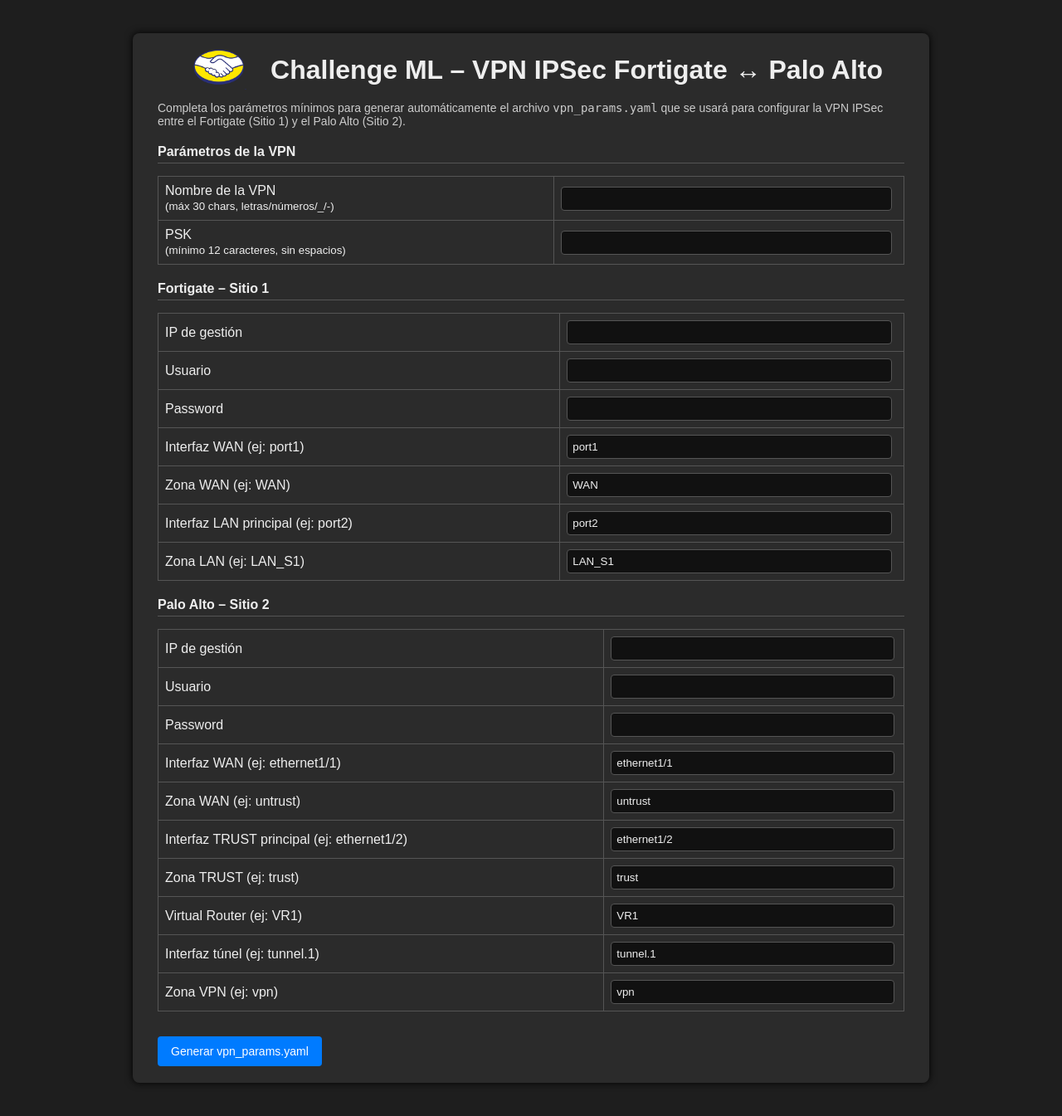
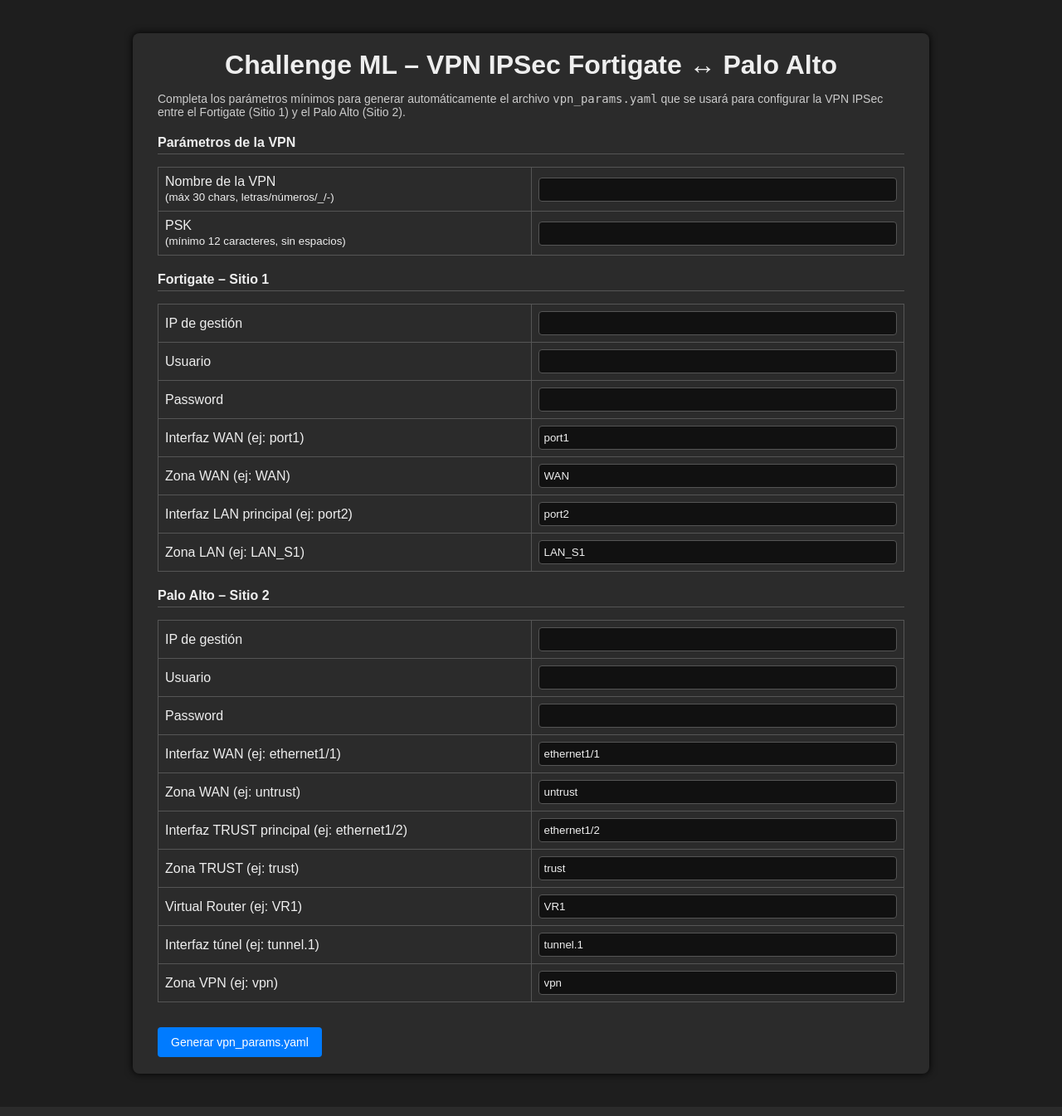
Before and after one commit to sr-emm/ESR-CHALLENGEML-FASE2, a Flask app: page / in a window 1280 px wide. Shown: the whole page at 83% size. Run offline with Flask 3, Linux system fonts and the light colour scheme.

Commit message:
Mejoras en el template

```diff
--- a/templates/form.html
+++ b/templates/form.html
@@ -4,7 +4,6 @@
   <meta charset="utf-8">
   <title>Challenge ML – VPN IPSec</title>
 
-  <!-- Estilos tomados del index del challenge, adaptados al formulario de VPN -->
   <style>
     body {
       font-family: Arial, sans-serif;
@@ -20,7 +19,6 @@
       box-shadow: 0 0 10px #000;
     }
 
-    /* Cabecera: logo + título centrados */
     .header {
       display: flex;
       align-items: center;
@@ -40,23 +38,32 @@
       color: #ccc;
     }
 
-    /* Tablas para alinear etiquetas y campos */
     table {
       width: 100%;
       border-collapse: collapse;
       margin-top: 15px;
+      table-layout: fixed;          /* fuerza mismas proporciones en todas las filas */
     }
     th, td {
       border: 1px solid #555;
       padding: 8px;
       text-align: left;
+      vertical-align: middle;
     }
     th {
       background: #444;
       text-align: center;
     }
 
-    /* Inputs / selects con look oscuro */
+    /* 1ª columna = 50%, 2ª columna = 50% en TODAS las tablas */
+    table td:first-child {
+      width: 50%;
+    }
+    table td:last-child {
+      width: 50%;
+    }
+
+    /* INPUTS: ocupan todo el ancho de su celda (que ya es el 50% de la tabla) */
     input[type="number"],
     input[type="text"],
     input[type="password"],
@@ -66,14 +73,12 @@
       border: 1px solid #555;
       background: #111;
       color: #eee;
-    }
-    input[type="number"],
-    input[type="text"],
-    input[type="password"] {
-      width: 95%;
+      box-sizing: border-box;
+      width: 100%;         /* 100% de la celda, la celda es la mitad del recuadro */
+      display: block;
+      margin: 0;
     }
 
-    /* Botones principales */
     .btn {
       margin-top: 15px;
       padding: 10px 16px;
@@ -87,14 +92,6 @@
     .btn:hover {
       background: #0069d9;
     }
-    .btn-secondary {
-      background: #6c757d;
-    }
-    .btn-secondary:hover {
-      background: #5a6268;
-    }
-
-    /* Grupos de botones en fila, con wrap para pantallas angostas */
     .btn-group {
       margin-top: 15px;
       display: flex;
@@ -102,7 +99,6 @@
       flex-wrap: wrap;
     }
 
-    /* Mensajes de error / éxito */
     .alert-error {
       background: #661515;
       color: #ffd0d0;
@@ -118,7 +114,6 @@
       margin-top: 15px;
     }
 
-    /* Panel de resultados / logs */
     .result {
       margin-top: 30px;
       padding: 15px;
@@ -129,7 +124,6 @@
       font-size: 13px;
     }
 
-    /* Títulos de secciones (línea divisoria gris) */
     .section-title {
       margin-top: 20px;
       font-weight: bold;
@@ -141,10 +135,8 @@
 <body>
 <div class="container">
 
-  <!-- CABECERA -->
   <div class="header">
-    <!-- cambia el logo o quítalo si no lo usás -->
-    <img src="{{ url_for('static', filename='ml_logo.png') }}" alt="ML Logo">
+    <!-- <img src="{{ url_for('static', filename='ml_logo.png') }}" alt="ML Logo"> -->
     <h1>Challenge ML – VPN IPSec Fortigate ↔ Palo Alto</h1>
   </div>
 
@@ -328,7 +320,6 @@
       </tr>
     </table>
 
-    <!-- BOTÓN -->
     <div class="btn-group">
       <button type="submit" class="btn">Generar vpn_params.yaml</button>
     </div>
```
